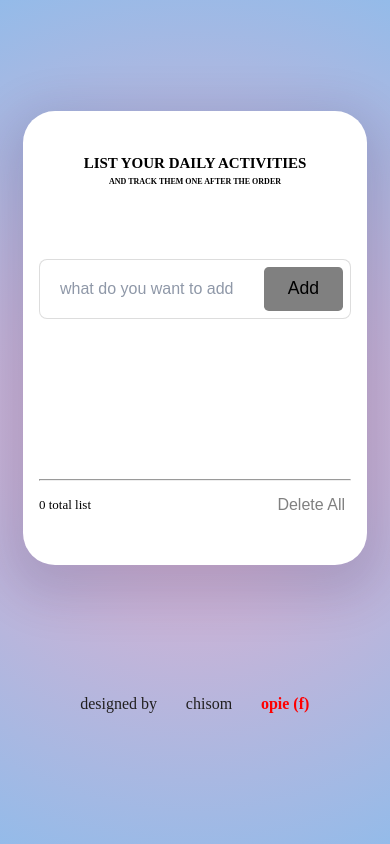
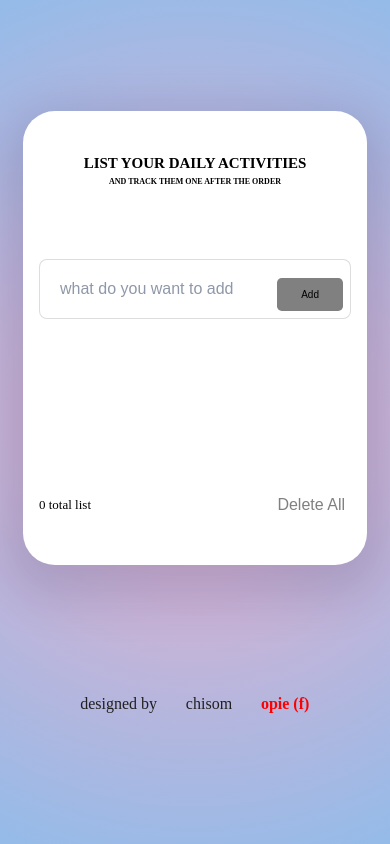
Before and after one commit to FX-DOVE/todo-list, a plain HTML site: page index.html in a window 390 px wide. Drawn offline with Linux system fonts and the light colour scheme.

Commit message:
first commit

```diff
--- a/todostyle.css
+++ b/todostyle.css
@@ -197,6 +197,12 @@ input[type="checkbox"]:checked::before {
 .made-by {
   color: rgb(33, 31, 31);
 }
+hr{
+display: block;
+background-color: white;
+outline: none;
+border: none;
+}
 
 .author {
   color: red;
@@ -231,4 +237,9 @@ input[type="checkbox"]:checked::before {
     font-size: 1rem;
 
   }
+  .input button{
+
+    font-size: 10px;
+    padding: auto;
+  }
 }
```
